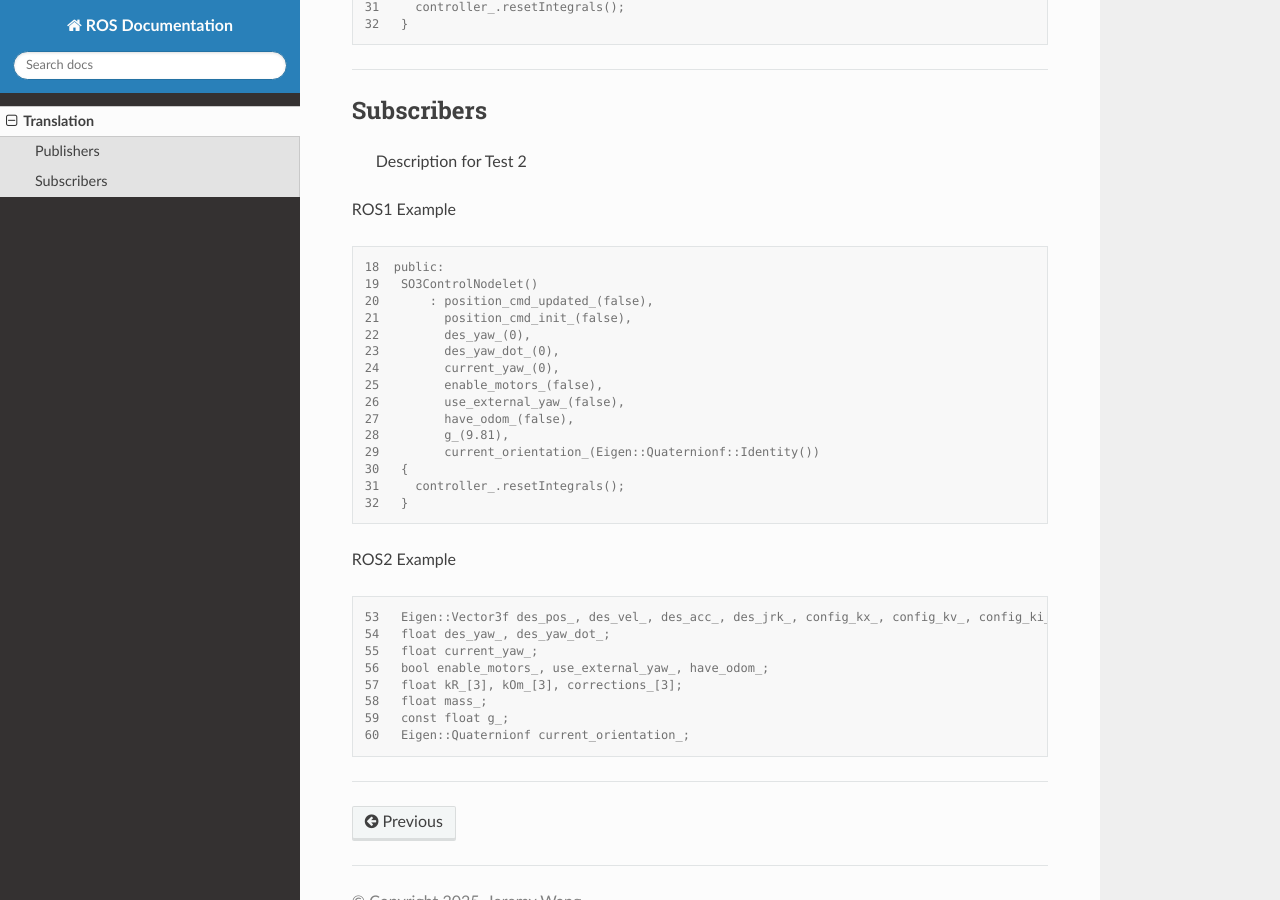
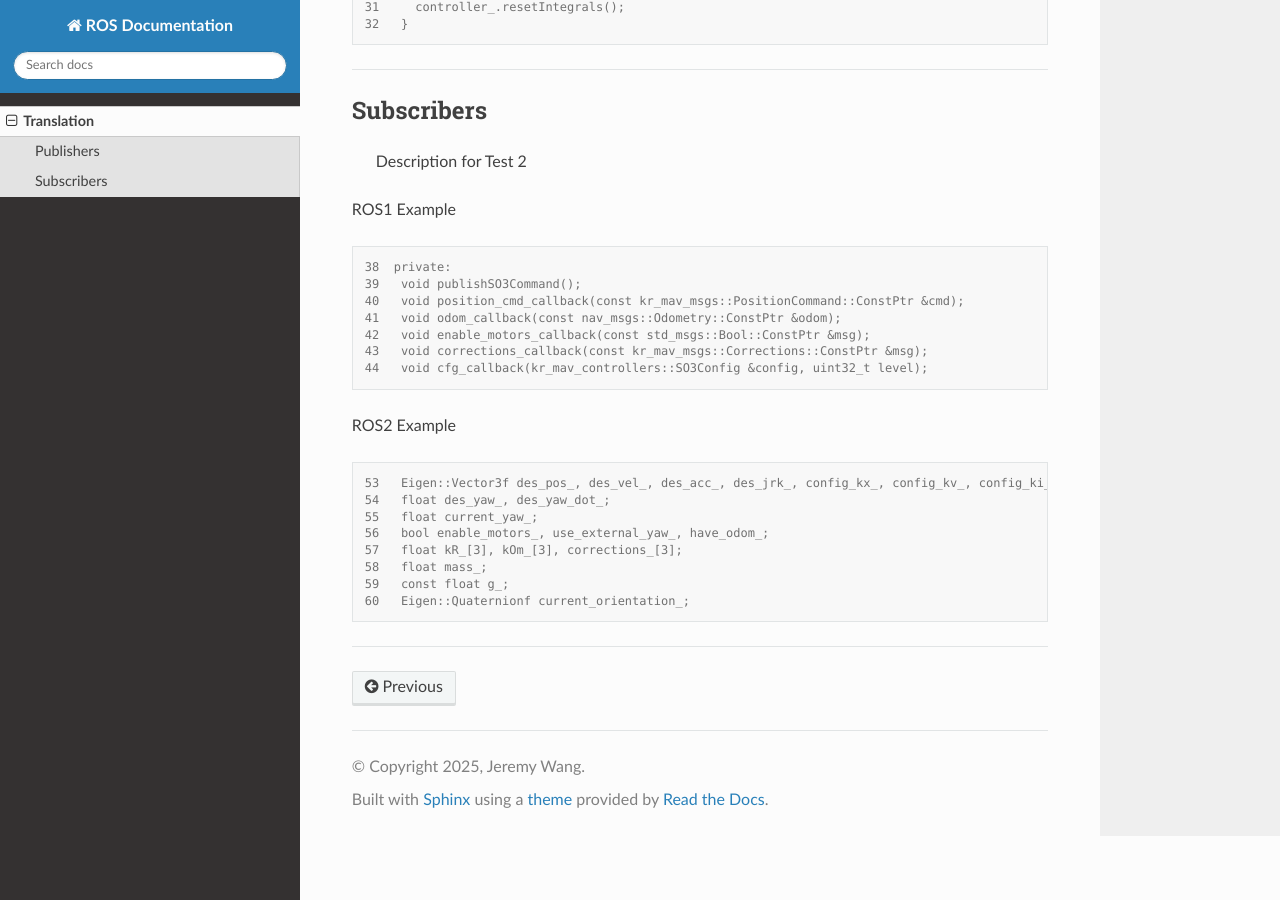
Before and after one commit to jerewang2/ROS1-to-ROS2, a Sphinx documentation site: the page built from docs/source/translation.rst, in a window 1280 px wide and 900 px high, scrolled down 508 px. Built offline with Sphinx 7.4.7 and the Read the Docs theme 3.1.0, drawn with Linux system fonts in a browser that asks for light colours.

Commit message:
Auto-update translation.rst from CSV

```diff
--- a/docs/source/translation.rst
+++ b/docs/source/translation.rst
@@ -38,21 +38,13 @@ ROS1 Example
 
 .. code-block:: console
 
-   18  public:
-   19   SO3ControlNodelet()
-   20       : position_cmd_updated_(false),
-   21         position_cmd_init_(false),
-   22         des_yaw_(0),
-   23         des_yaw_dot_(0),
-   24         current_yaw_(0),
-   25         enable_motors_(false),
-   26         use_external_yaw_(false),
-   27         have_odom_(false),
-   28         g_(9.81),
-   29         current_orientation_(Eigen::Quaternionf::Identity())
-   30   {
-   31     controller_.resetIntegrals();
-   32   }
+   38  private:
+   39   void publishSO3Command();
+   40   void position_cmd_callback(const kr_mav_msgs::PositionCommand::ConstPtr &cmd);
+   41   void odom_callback(const nav_msgs::Odometry::ConstPtr &odom);
+   42   void enable_motors_callback(const std_msgs::Bool::ConstPtr &msg);
+   43   void corrections_callback(const kr_mav_msgs::Corrections::ConstPtr &msg);
+   44   void cfg_callback(kr_mav_controllers::SO3Config &config, uint32_t level);
 
 ROS2 Example
 
```
